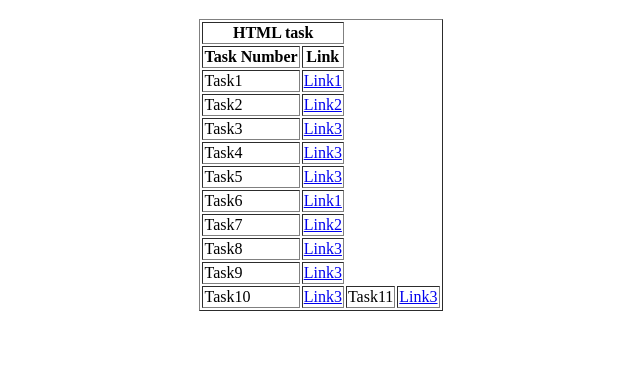
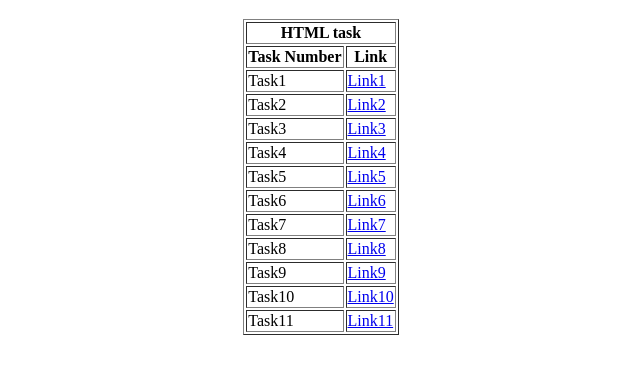
Before and after one commit to Godfathxx/VIT_Internship_Task, a plain HTML site: page index.html in a window 1280 px wide. Shown: the part 61-434 px from the top of the page, without its empty margins (319-959 px from the left). Drawn offline with Linux system fonts and the light colour scheme.

Commit message:
Update index.html

```diff
--- a/index.html
+++ b/index.html
@@ -31,32 +31,35 @@
             </tr>
             <tr>
                 <td>Task4</td>
-                <td><a href="./Task4.html">Link3</a></td>
+                <td><a href="./Task4.html">Link4</a></td>
             </tr>
             <tr>
                 <td>Task5</td>
-                <td><a href="./Task5.html">Link3</a></td>
+                <td><a href="./Task5.html">Link5</a></td>
             </tr>
             <td>Task6</td>
-                <td><a href="./Task6.html">Link1</a></td>
+                <td><a href="./Task6.html">Link6</a></td>
             </tr>
             <tr>
                 <td>Task7</td>
-                <td><a href="./Task7.html">Link2</a></td>
+                <td><a href="./Task7.html">Link7</a></td>
             </tr>
             <tr>
                 <td>Task8</td>
-                <td><a href="./Task8.html">Link3</a></td>
+                <td><a href="./Task8.html">Link8</a></td>
             </tr>
             <tr>
                 <td>Task9</td>
-                <td><a href="./Task9.html">Link3</a></td>
+                <td><a href="./Task9.html">Link9</a></td>
             </tr>
             <tr>
                 <td>Task10</td>
-                <td><a href="./Task10.html">Link3</a></td>
+                <td><a href="./Task10.html">Link10</a></td>
+            </tr>
+            <tr>
                 <td>Task11</td>
-                <td><a href="./Task11.html">Link3</a></td>
+                <td><a href="./Task11.html">Link11</a></td>
+            </tr>
         </table>
     </center>
 </body>
```
